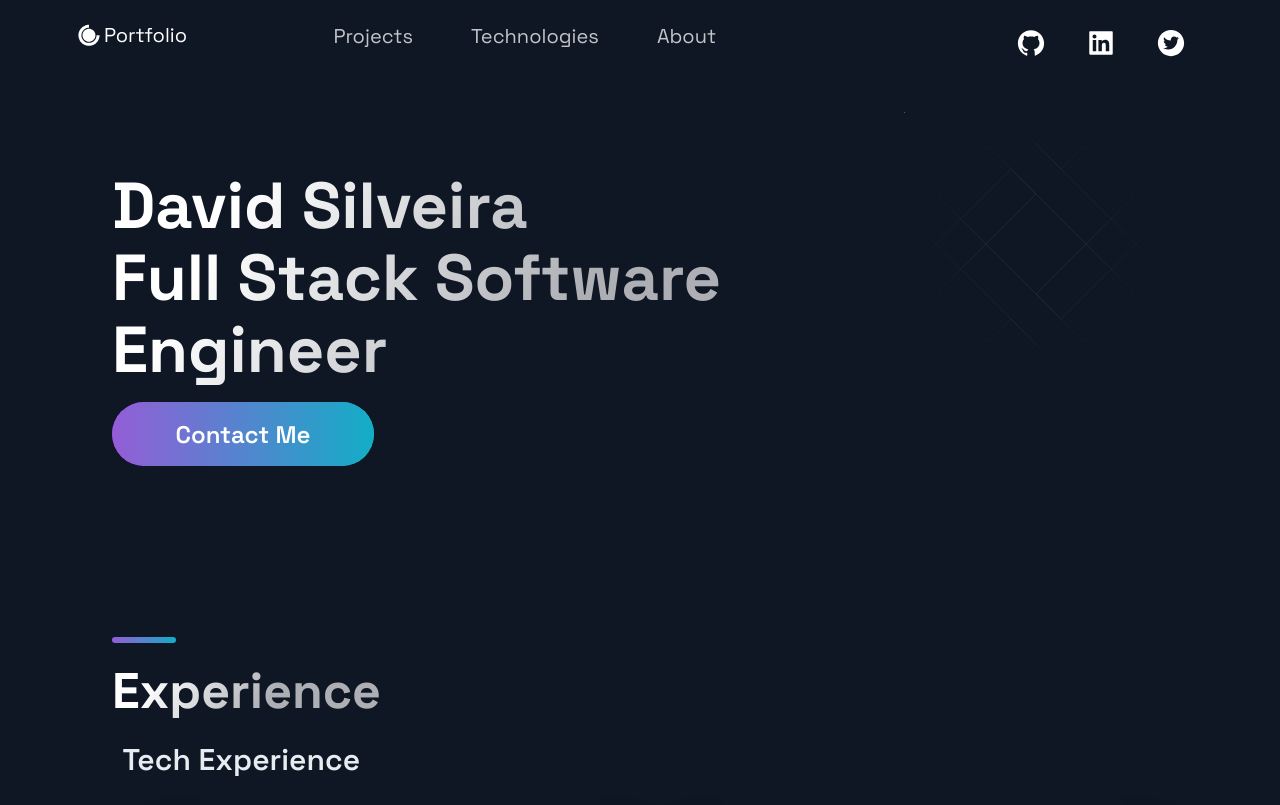
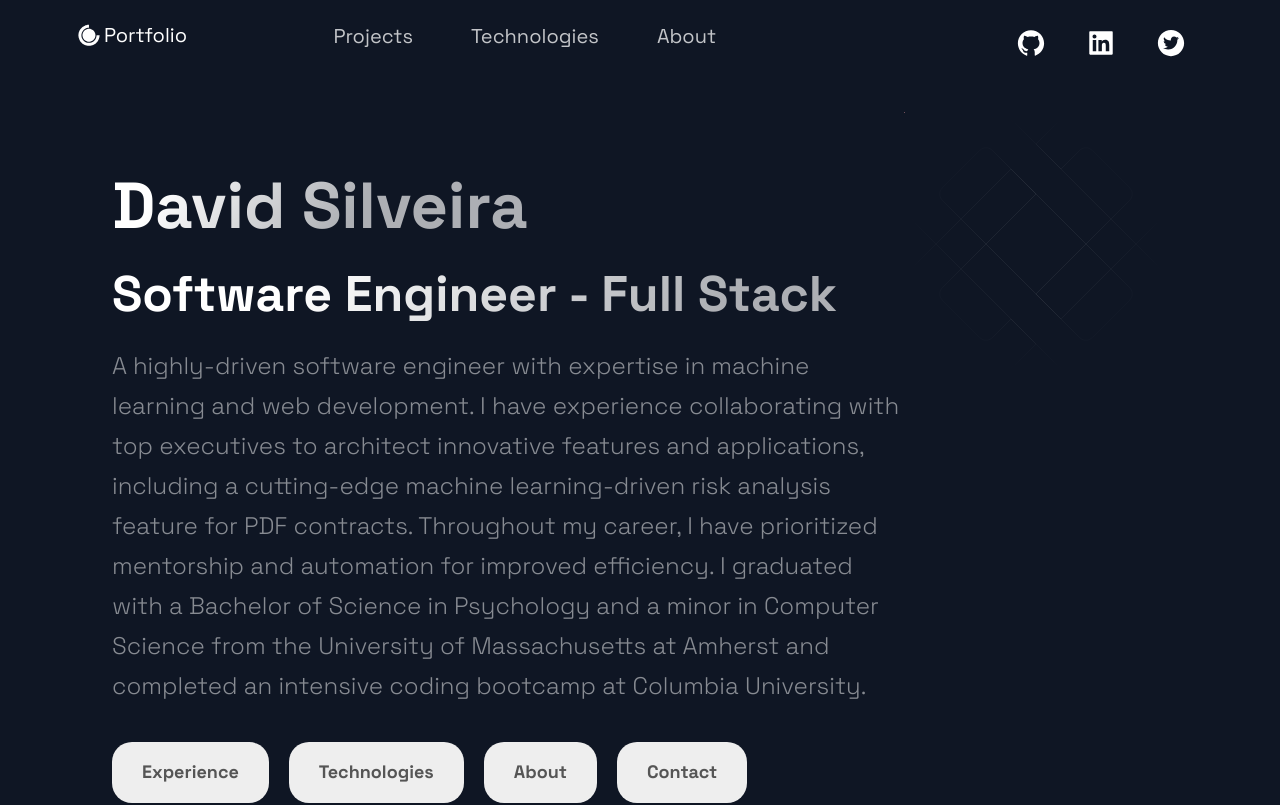
Before and after one commit to daviewave/NEWEST-Porfolio, a Next.js app: page / in a window 1280 px wide. Shown: the top 805 px of the page. Built offline with nearby package versions, Linux system fonts and the light colour scheme.

Commit message:
updated hero a lot, changed contact button and added some more page nav

```diff
--- a/src/components/Hero/Hero.js
+++ b/src/components/Hero/Hero.js
@@ -1,20 +1,46 @@
 import React from 'react';
 
-import { Section, SectionText, SectionTitle } from '../../styles/GlobalComponents';
+import {
+  Section,
+  SectionText,
+  SectionSubTitle,
+  SectionTitle,
+  StyledLink,
+  PageLinkContainer,
+} from '../../styles/GlobalComponents';
 import Button from '../../styles/GlobalComponents/Button';
 import { LeftSection } from './HeroStyles';
 
+const PageLink = ({ href, children }) => {
+  return <StyledLink href={href}>{children}</StyledLink>;
+};
+
 const Hero = (props) => (
-  <Section row nopadding>
+  <Section row nopadding title>
     <LeftSection>
-      <SectionTitle main center>
-        David Silveira <br />
-        Full Stack Software Engineer
-      </SectionTitle>
-      {/* <SectionText>
-        Full stack software engineer
-      </SectionText> */}
-      <Button onClick={() => (window.location = "#footer")}>Contact Me</Button>
+      <SectionTitle main>David Silveira</SectionTitle>
+      <SectionSubTitle main> Software Engineer - Full Stack</SectionSubTitle>
+
+      <SectionText>
+        A highly-driven software engineer with expertise in machine learning and
+        web development. I have experience collaborating with top executives to
+        architect innovative features and applications, including a cutting-edge
+        machine learning-driven risk analysis feature for PDF contracts.
+        Throughout my career, I have prioritized mentorship and automation for
+        improved efficiency. I graduated with a Bachelor of Science in
+        Psychology and a minor in Computer Science from the University of
+        Massachusetts at Amherst and completed an intensive coding bootcamp at
+        Columbia University.
+      </SectionText>
+
+      <PageLinkContainer>
+        <PageLink href="#experience">Experience</PageLink>
+        <PageLink href="#tech">Technologies</PageLink>
+        <PageLink href="#about">About</PageLink>
+        <PageLink href="#contact">Contact</PageLink>
+      </PageLinkContainer>
+
+      {/* Navigation Links Here */}
     </LeftSection>
   </Section>
 );
```
